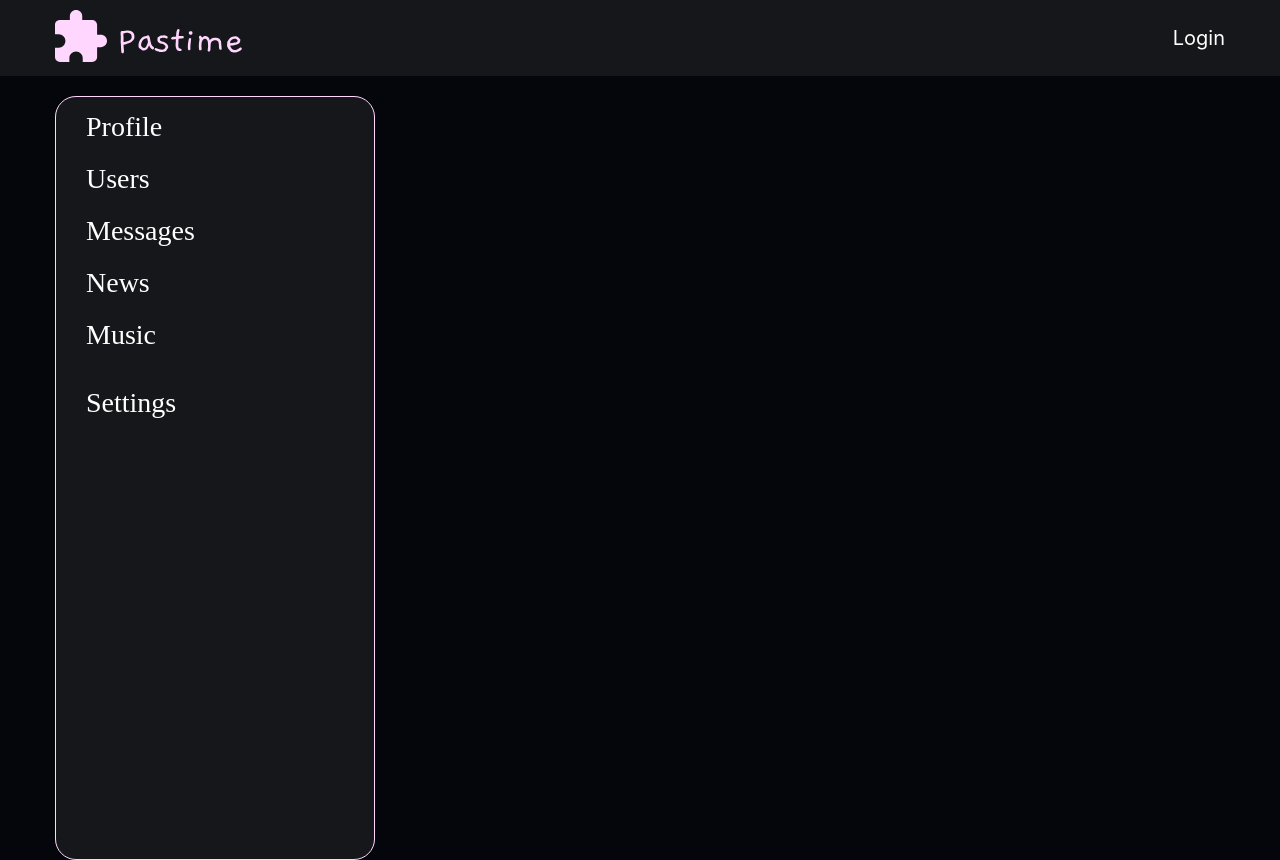
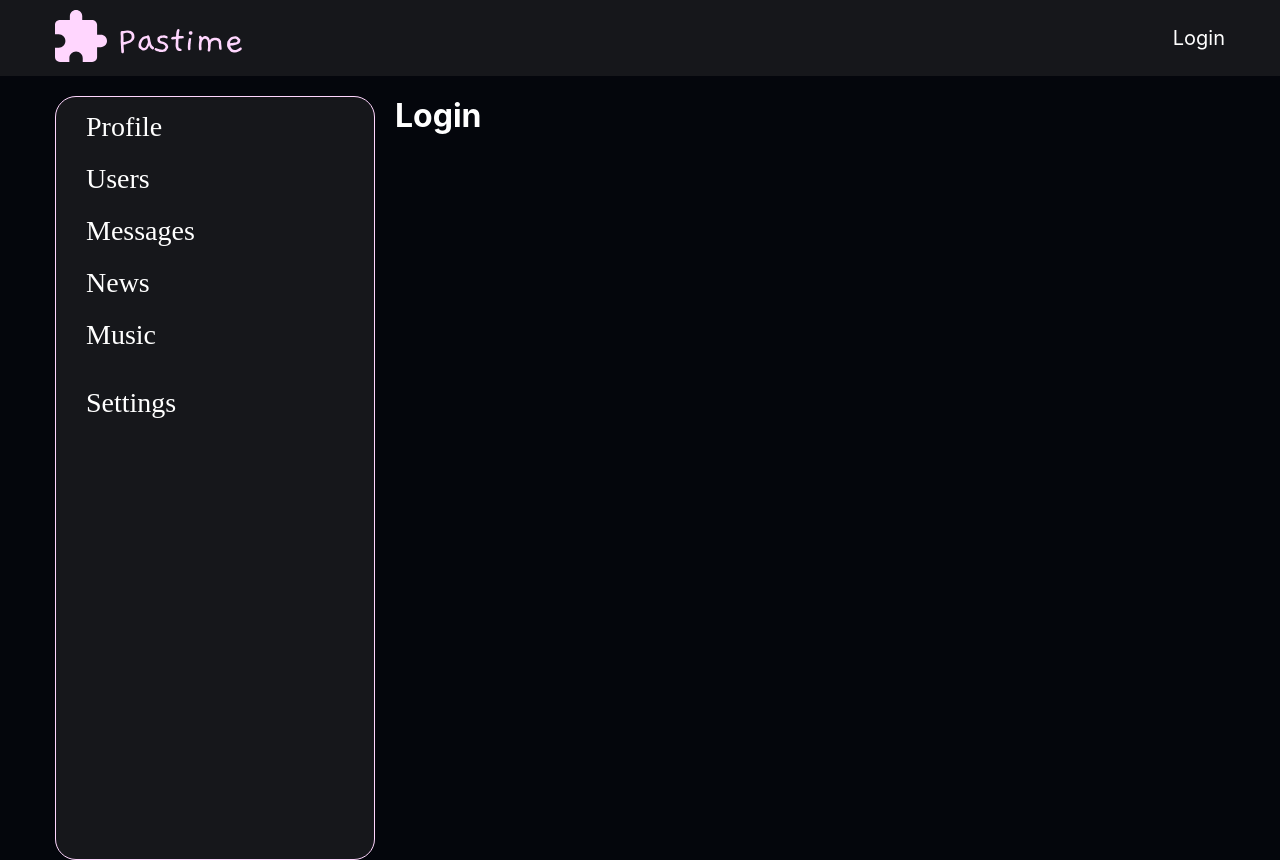
Before and after one commit to Enzhy58/socialNetwork, a React (Create React App) app: page /login in a window 1280 px wide. Built offline with nearby package versions, Linux system fonts and the light colour scheme; no server answers.

Commit message:
added login page

```diff
--- a/src/App.js
+++ b/src/App.js
@@ -5,6 +5,7 @@ import { Route, Routes } from 'react-router-dom';
 import UsersContainer from './components/Users/UsersContainer';
 import ProfileContainer from './components/Profile/ProfileContainer';
 import HeaderContainer from './components/Header/HeaderContainer';
+import Login from './components/Login/Login';
 
 
 function App(props) {
@@ -24,6 +25,7 @@ function App(props) {
                 <Route path="/profile/:userId*" element={<ProfileContainer />} />
                 <Route path="/dialogs/*" element={<DialogsContainer />} />
                 <Route path="/users/*" element={<UsersContainer />} />
+                <Route path="/login" element={<Login />} />
               </Routes>
             </div>
           </div>
--- a/src/components/Dialogs/Dialogs.jsx
+++ b/src/components/Dialogs/Dialogs.jsx
@@ -2,6 +2,7 @@ import React from 'react';
 import DialogItem from './DialogItem/DialogItem';
 import './Dialogs.css';
 import Message from './Message/Message';
+import { Navigate } from 'react-router-dom';
 
 const Dialogs = (props) => {
 
@@ -19,6 +20,8 @@ const Dialogs = (props) => {
         let body = e.target.value;
         props.updateNewMessageBody(body);
     }
+
+    if(!props.isAuth) return <Navigate to="/login" />;
 
     return (
         <div className="dialogs">
--- a/src/components/Dialogs/DialogsContainer.jsx
+++ b/src/components/Dialogs/DialogsContainer.jsx
@@ -5,20 +5,10 @@ import Dialogs from './Dialogs';
 
 let mapStateToProps = (state) => {
     return {
-        dialogsPage: state.dialogsPage
+        dialogsPage: state.dialogsPage,
+        isAuth: state.auth.isAuth
     }
 }
-
-// let mapDispatchToProps = (dispatch) => {
-//     return {
-//         sendMessage: () => {
-//             dispatch(sendMessageCreator());
-//         },
-//         updateNewMessageBody: (body) => {
-//             dispatch(updateNewMessageBodyCreator(body));
-//         }
-//     }
-// }
 
 const DialogsContainer = connect(mapStateToProps, { sendMessage, updateNewMessageBody })(Dialogs);
 
--- /dev/null
+++ b/src/components/Login/Login.jsx
@@ -0,0 +1,7 @@
+import React from 'react';
+
+const Login = (props) => {
+    return <h1>Login</h1>
+}
+
+export default Login;
--- a/src/components/Profile/Profile.jsx
+++ b/src/components/Profile/Profile.jsx
@@ -1,8 +1,10 @@
+
 import MyPostsContainer from './MyPosts/MyPostsContainer';
 import './Profile.css';
 import ProfileInfo from './ProfileInfo/ProfileInfo';
 
 const Profile = (props) => {
+
 
     return (
         <div className="content">
--- a/src/components/Profile/ProfileContainer.jsx
+++ b/src/components/Profile/ProfileContainer.jsx
@@ -1,7 +1,7 @@
 import React, { useEffect } from 'react';
 import { connect } from 'react-redux';
 import Profile from './Profile';
-import { useParams } from 'react-router-dom';
+import { Navigate, useParams } from 'react-router-dom';
 import { getUserProfile } from "../../redux/profile-reducer";
 import './Profile.css';
 
@@ -14,10 +14,9 @@ function ProfileContainer(props) {
 
     useEffect(() => {
         props.getUserProfile(userId)
-        // userAPI.getProfile(userId).then((response) => {
-        //     props.setUserProfile(response.data);
-        // });
     }, [props, userId]);
+
+    if(!props.isAuth) return <Navigate to="/login" />;
 
     return (
         <div>
@@ -28,7 +27,8 @@ function ProfileContainer(props) {
 }
 
 let mapStateToProps = (state) => ({
-    profile: state.profilePage.profile
+    profile: state.profilePage.profile,
+    isAuth: state.auth.isAuth
 })
 
 export default connect(mapStateToProps, { getUserProfile })(ProfileContainer);
--- a/src/redux/auth-reducer.js
+++ b/src/redux/auth-reducer.js
@@ -33,4 +33,5 @@ export const getAuthUserData = () => (dispatch) => {
             }
         });
 }
+
 export default authReducer;
```
Also changed, not shown: src/components/Header/HeaderContainer.jsx (+0 -7 lines), src/components/Profile/MyPosts/MyPostsContainer.jsx (+0 -12 lines), src/components/Login/Login.css (added).
